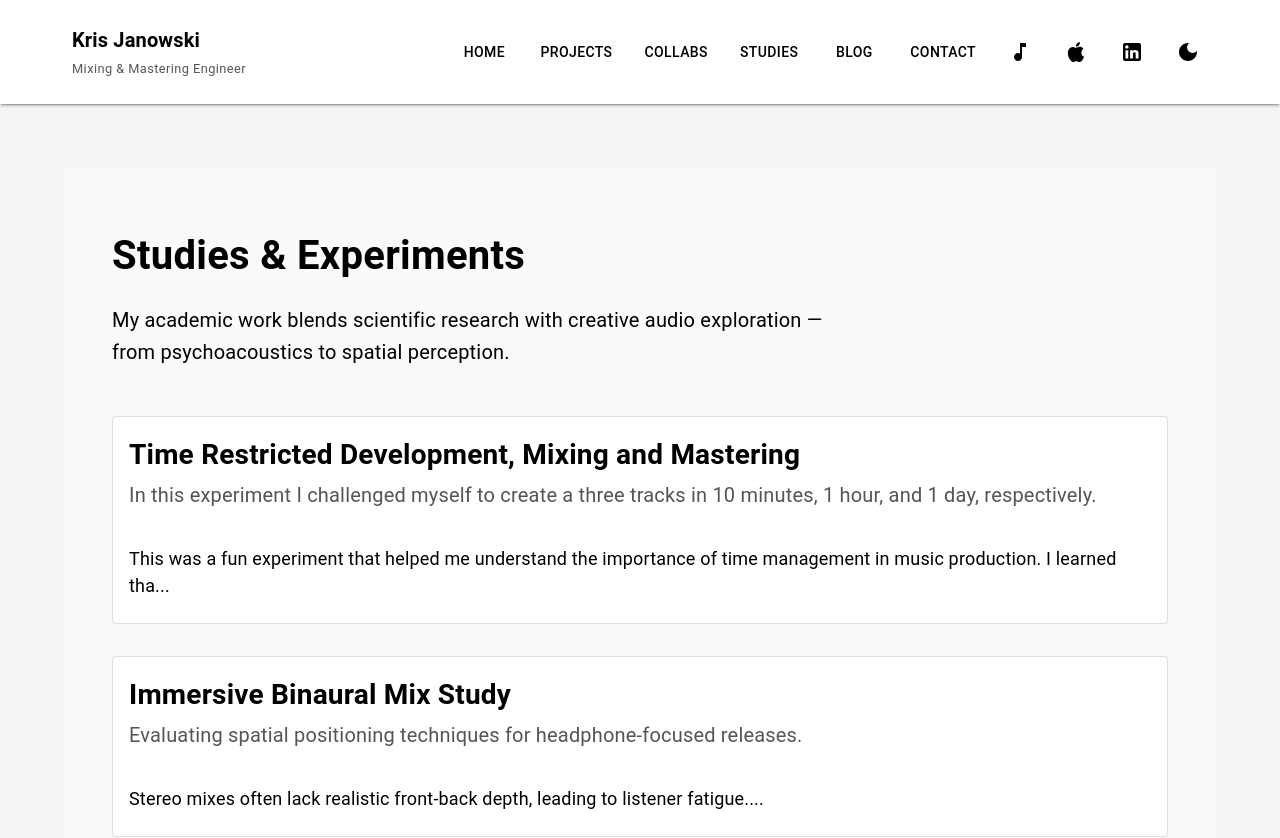
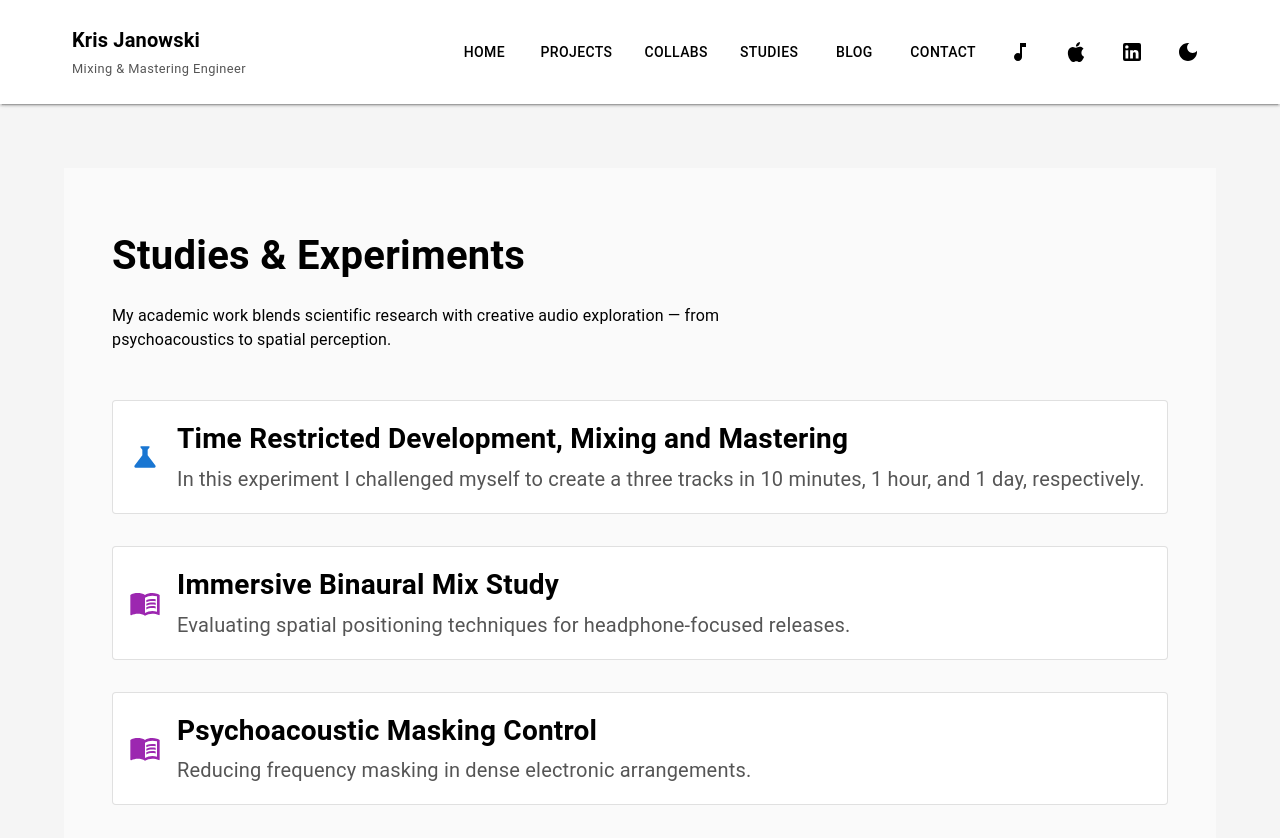
Before and after one commit to krisjanowski/portfolio, a React (Vite) app: page /studies in a window 1280 px wide. Shown: the top 838 px of the page. Built offline with nearby package versions, Linux system fonts and the light colour scheme.

Commit message:
Fixed typography.

```diff
--- a/src/pages/Collaborations.jsx
+++ b/src/pages/Collaborations.jsx
@@ -67,14 +67,7 @@ function Collaborations() {
 				Collaborations
 			</Typography>
 
-			<Typography
-				sx={{
-					mb: { xs: 4, sm: 5, md: 6 },
-					maxWidth: 720,
-					fontSize: { xs: "1rem", sm: "1.125rem", md: "1.25rem" },
-					lineHeight: 1.6,
-				}}
-			>
+            <Typography sx={{ mb: 6, maxWidth: 720 }}>
 				Working with other artists is a cornerstone of my creative process. I thrive on blending diverse styles and perspectives — whether
 				collaborating with vocalists, instrumentalists, or fellow producers. These tracks showcase the fusion of unique talents and visions.
 			</Typography>
--- a/src/pages/Studies.jsx
+++ b/src/pages/Studies.jsx
@@ -1,7 +1,8 @@
 import React, { useState, useEffect } from "react";
 import { Box, Typography, Card, CardContent, CardHeader, Grid, Divider, useTheme, CircularProgress } from "@mui/material";
-import AudioPlayer from "../components/AudioPlayer";
-import { Link } from "react-router-dom";  // NEW
+import { Link } from "react-router-dom";
+import ScienceIcon from "@mui/icons-material/Science"; // For experiments
+import MenuBookIcon from "@mui/icons-material/MenuBook";
 
 function slugify(text) {
 	return text
@@ -9,6 +10,14 @@ function slugify(text) {
 		.toLowerCase()
 		.trim()
 		.replace(/[\s\W-]+/g, "-");
+}
+
+function getTypeIcon(type) {
+	if (type === "experiment") {
+		return <ScienceIcon color="primary" sx={{ fontSize: 32 }} />;
+	} else {
+		return <MenuBookIcon color="secondary" sx={{ fontSize: 32 }} />;
+	}
 }
 
 function Studies() {
@@ -67,26 +76,20 @@ function Studies() {
 				Studies & Experiments
 			</Typography>
 
-			<Typography
-				sx={{
-					mb: { xs: 4, sm: 5, md: 6 },
-					maxWidth: 720,
-					fontSize: { xs: "1rem", sm: "1.125rem", md: "1.25rem" },
-					lineHeight: 1.6,
-				}}
-			>
+			<Typography sx={{ mb: 6, maxWidth: 720 }}>
 				My academic work blends scientific research with creative audio exploration — from psychoacoustics to spatial perception.
 			</Typography>
 
 			<Grid container spacing={4}>
 				{studies.map((item, idx) => {
-					const type = item.type || "study";
+					const type = item.type || "study"; // or experiment
 					const linkSlug = item.slug ? item.slug : slugify(item.title);
 
 					return (
 						<Grid item xs={12} key={idx}>
 							<Card variant="outlined" sx={{ bgcolor: "background.paper" }}>
 								<CardHeader
+									avatar={getTypeIcon(type)}
 									titleTypographyProps={{
 										variant: "h6",
 										sx: {
@@ -102,27 +105,12 @@ function Studies() {
 										},
 									}}
 									title={
-										<Link
-											to={`/studies/${linkSlug}`}
-											style={{ textDecoration: "none", color: "inherit" }}
-										>
+										<Link to={`/studies/${linkSlug}`} style={{ textDecoration: "none", color: "inherit" }}>
 											{item.title}
 										</Link>
 									}
 									subheader={item.description}
 								/>
-
-								<CardContent>
-									{/* Preview only — don't show audio or full content in the list */}
-									<Typography
-										sx={{
-											fontSize: { xs: "1rem", sm: "1.125rem" },
-											lineHeight: 1.5,
-										}}
-									>
-										{type === "study" ? item.problem?.slice(0, 120) + "..." : item.conclusion?.slice(0, 120) + "..."}
-									</Typography>
-								</CardContent>
 							</Card>
 						</Grid>
 					);
```
